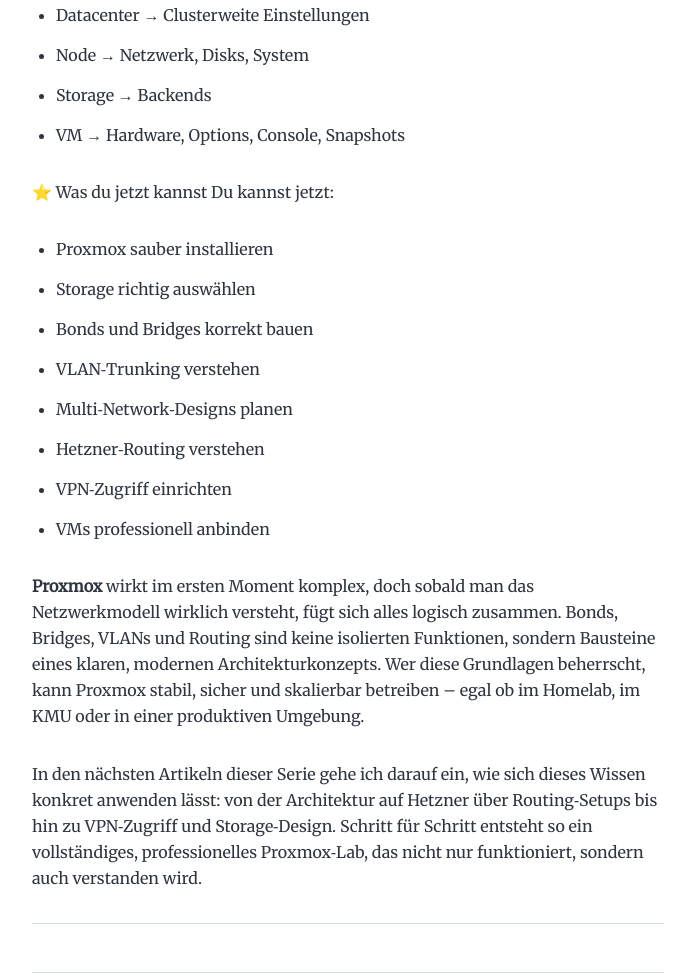
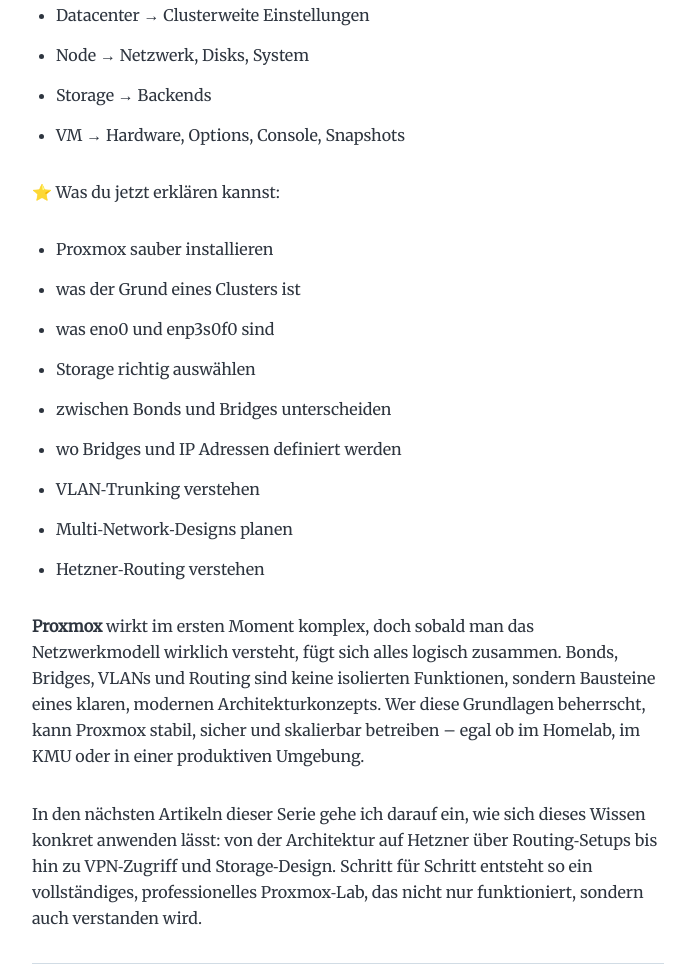
Before and after one commit to yoqedo/project0815, a Gatsby site: page /proxmox-networking/ in a window 1280 px wide. Shown: the part 4229-5208 px from the top of the page, without its empty margins (292-987 px from the left). Built offline with nearby package versions, Linux system fonts and the light colour scheme; Gatsby itself is replaced by a stand-in of ours; some packages are replaced by stand-ins of ours.

Commit message:
Update index.md

```diff
--- a/content/blog/proxmox-networking/index.md
+++ b/content/blog/proxmox-networking/index.md
@@ -110,16 +110,16 @@
 - Storage → Backends
 - VM → Hardware, Options, Console, Snapshots
 
-⭐ Was du jetzt kannst
-Du kannst jetzt:
+⭐ Was du jetzt erklären kannst:
 - Proxmox sauber installieren
+- was der Grund eines Clusters ist
+- was eno0 und enp3s0f0 sind
 - Storage richtig auswählen
-- Bonds und Bridges korrekt bauen
+- zwischen Bonds und Bridges unterscheiden
+- wo Bridges und IP Adressen definiert werden
 - VLAN‑Trunking verstehen
 - Multi‑Network‑Designs planen
 - Hetzner‑Routing verstehen
-- VPN‑Zugriff einrichten
-- VMs professionell anbinden
 
 **Proxmox** wirkt im ersten Moment komplex, doch sobald man das Netzwerkmodell wirklich versteht, fügt sich alles logisch zusammen. Bonds, Bridges, VLANs und Routing sind keine isolierten Funktionen, sondern Bausteine eines klaren, modernen Architekturkonzepts. Wer diese Grundlagen beherrscht, kann Proxmox stabil, sicher und skalierbar betreiben – egal ob im Homelab, im KMU oder in einer produktiven Umgebung.
 
```
